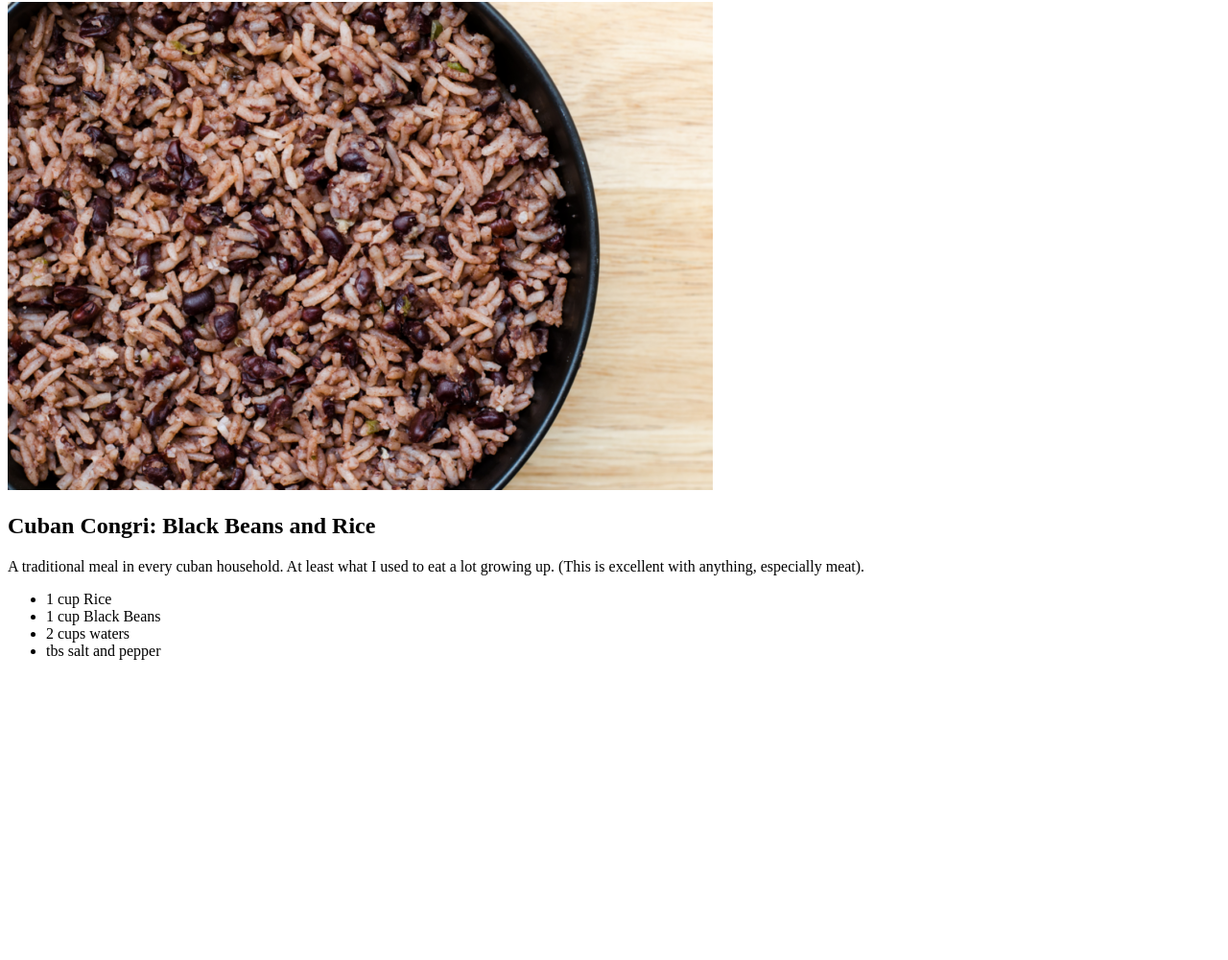
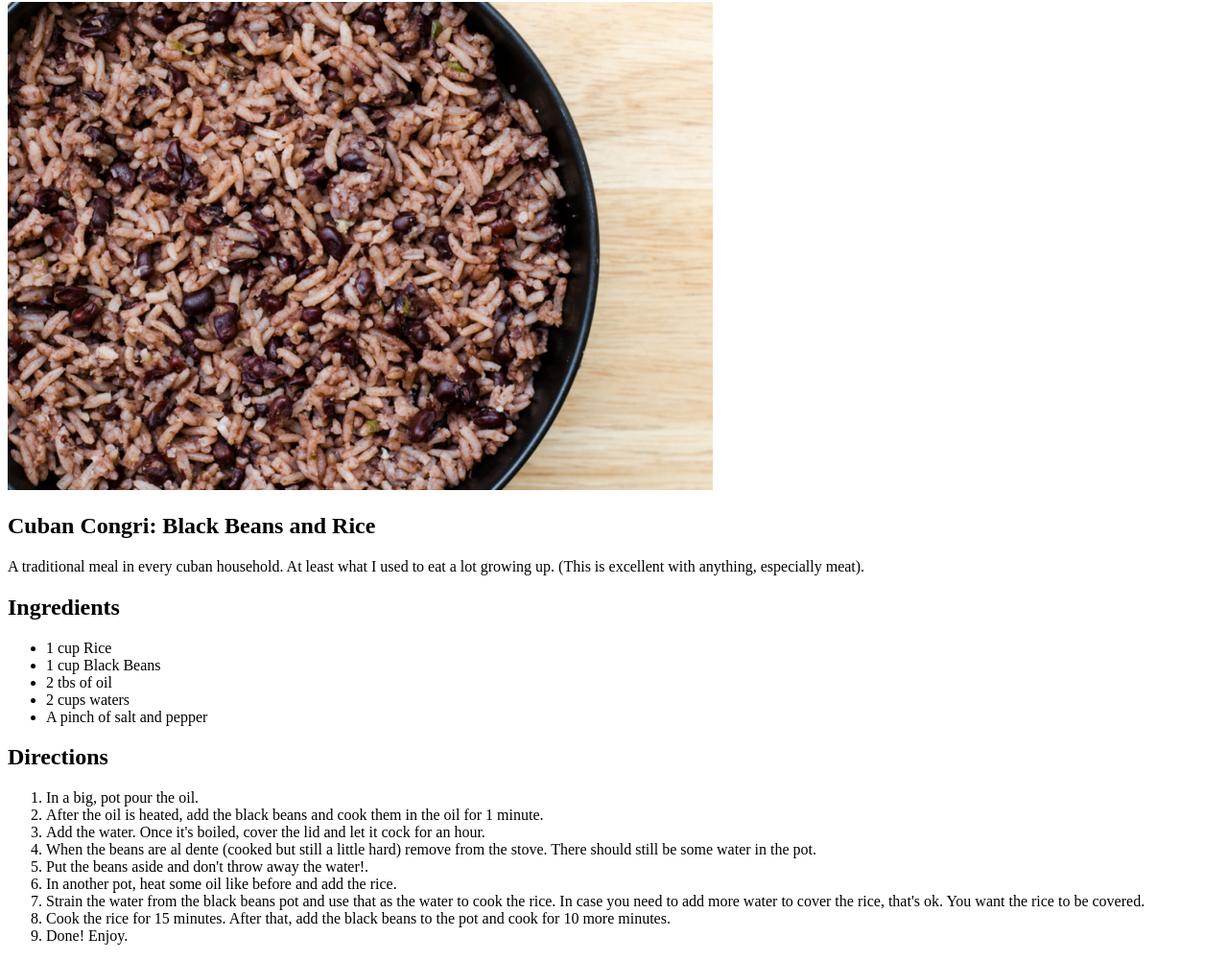
Before and after one commit to Arllaz/odin-recipes, a plain HTML site: page recipes/congri.html in a window 1280 px wide. Shown: the part 78-1079 px from the top of the page at 96% size. Before the commit the page ends 800 px from the top, so only its background shows below. Drawn offline with Linux system fonts and the light colour scheme.

Commit message:
add directions to the recipe

```diff
--- a/recipes/congri.html
+++ b/recipes/congri.html
@@ -9,11 +9,29 @@
         <img src="../images/congri.jpg" alt="black beans with rice">
         <h2>Cuban Congri: Black Beans and Rice</h2>
         <p>A traditional meal in every cuban household. At least what I used to eat a lot growing up. (This is excellent with anything, especially meat).</p>
+        <h2>Ingredients</h2>
         <ul>
             <li>1 cup Rice</li>
             <li>1 cup Black Beans</li>
+            <li>2 tbs of oil</li>
             <li>2 cups waters</li>
-            <li>tbs salt and pepper</li>
+            <li>A pinch of salt and pepper</li>
         </ul>
+        <h2>Directions</h2>
+        <ol>
+            <li>In a big, pot pour the oil.</li>
+            <li>After the oil is heated, add the black beans and cook them in the oil for 1 minute.</li>
+            <li>Add the water. Once it's boiled, cover the lid and let it cock for an hour.</li>
+            <li>When the beans are al dente (cooked but still a little hard) remove from the stove. There should still be some water in the pot.</li>
+            <li>Put the beans aside and don't throw away the water!.</li>
+            <li>In another pot, heat some oil like before and add the rice.</li>
+            <li>Strain the water from the black beans pot and use that as the water to cook the rice. In case you need
+                 to add more water to cover the rice, that's ok. You want the rice to be covered.
+            </li>
+            <li>Cook the rice for 15 minutes. After that, add the black beans to the pot and cook for 10 more minutes.</li>
+            <li>Done! Enjoy.</li>
+
+
+        </ol>
     </body>
     </html>
```
